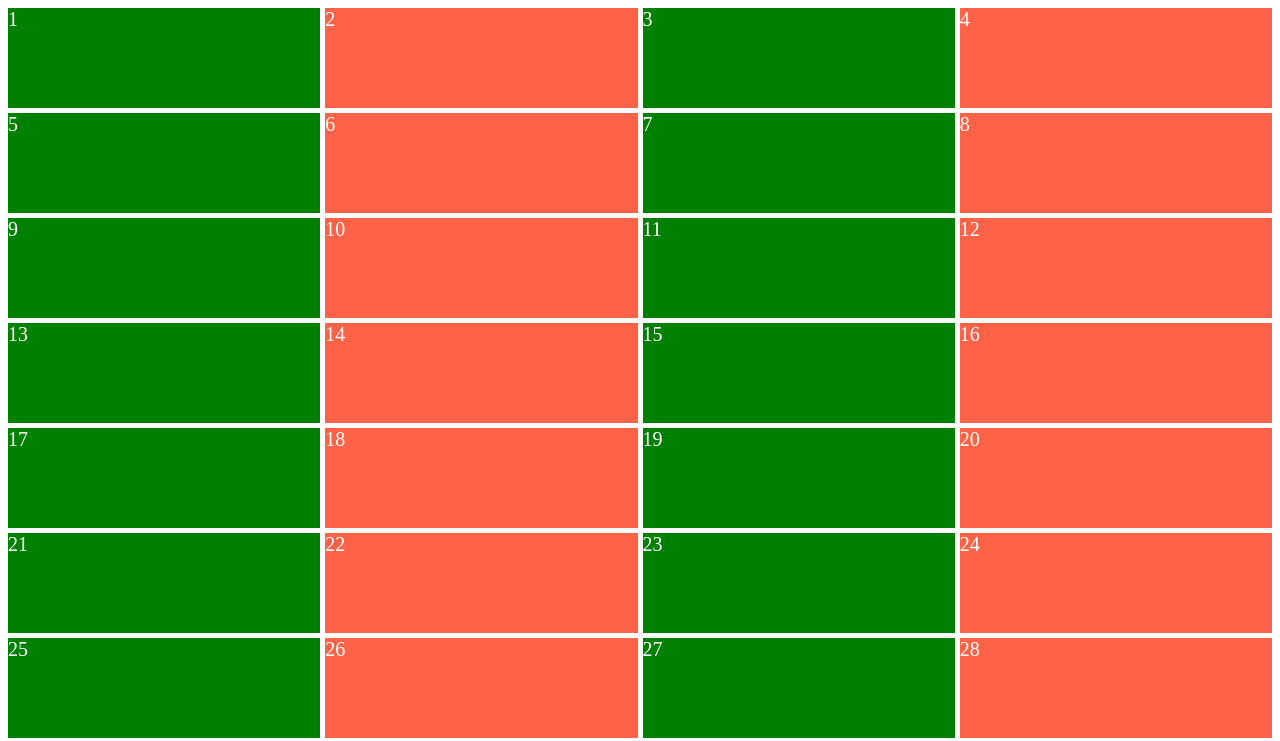
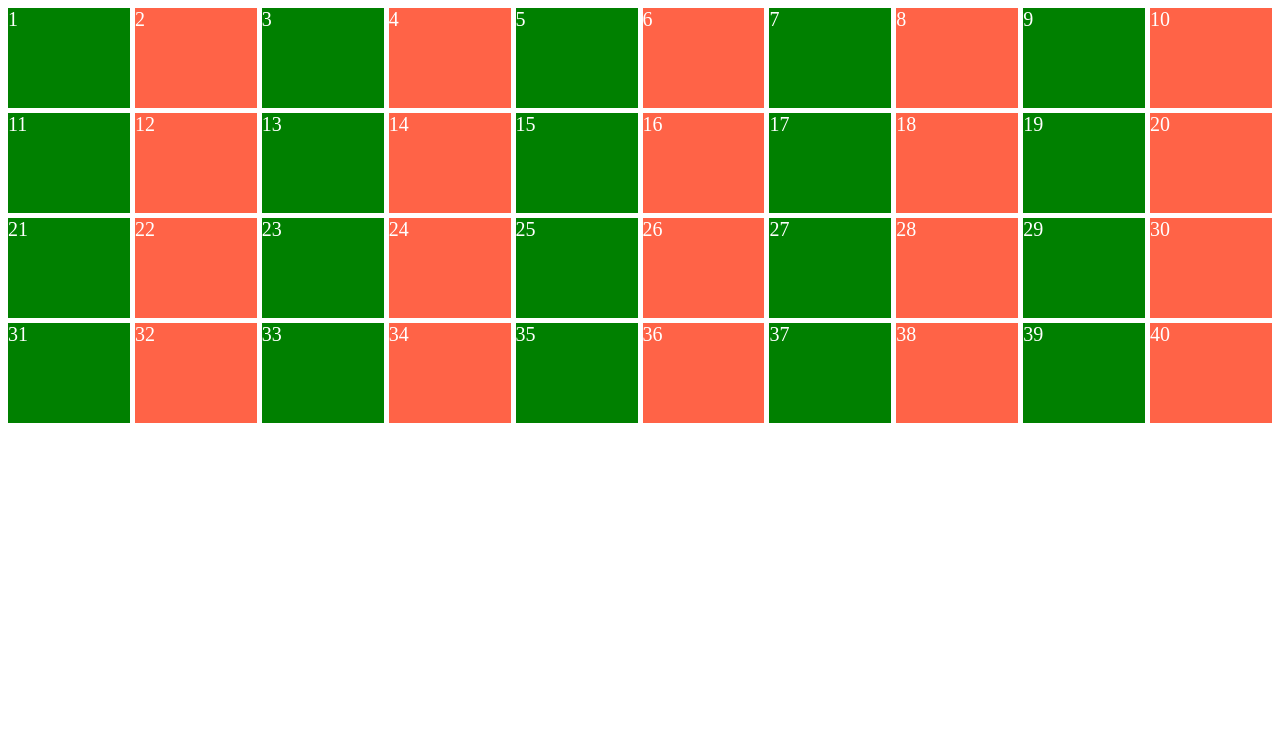
Before and after one commit to sangseophwang/HTML-CSS_Practice, a plain HTML site: page css_layout_practice/2_Grid/index.html in a window 1280 px wide. Shown: the top 741 px of the page. Drawn offline with Linux system fonts and the light colour scheme.

Commit message:
Grid: minmax

```diff
--- a/css_layout_practice/2_Grid/styles.css
+++ b/css_layout_practice/2_Grid/styles.css
@@ -1,10 +1,8 @@
 .grid {
   display: grid;
   gap: 5px;
-  grid-template-columns: repeat(4, 1fr);
+  grid-template-columns: repeat(10, minmax(40px, 1fr));
   grid-template-rows: repeat(4, 100px);
-  grid-auto-flow: row;
-  grid-auto-rows: 100px;
   color: white;
   font-size: 20px;
 }
@@ -56,3 +54,6 @@
 /*  grid를 추가로 만들다보면 repeat의 크기를 매번 수동으로 수정해줘야 한다.
     이런 피곤함을 없애기 위해 grid-auto-columns / grid-auto-rows를
     사용하면 나중에 추가될 때 자동으로 적용이 되도록 할 수 있다. */
+
+/*  minmax를 사용해 화면 크기가 늘어나고 줄어들 때 최소, 최대 크기를 지정할 수
+    있다. minmax( 최소 , 최대 ) 이렇게 작성해주면 된다. */
```
